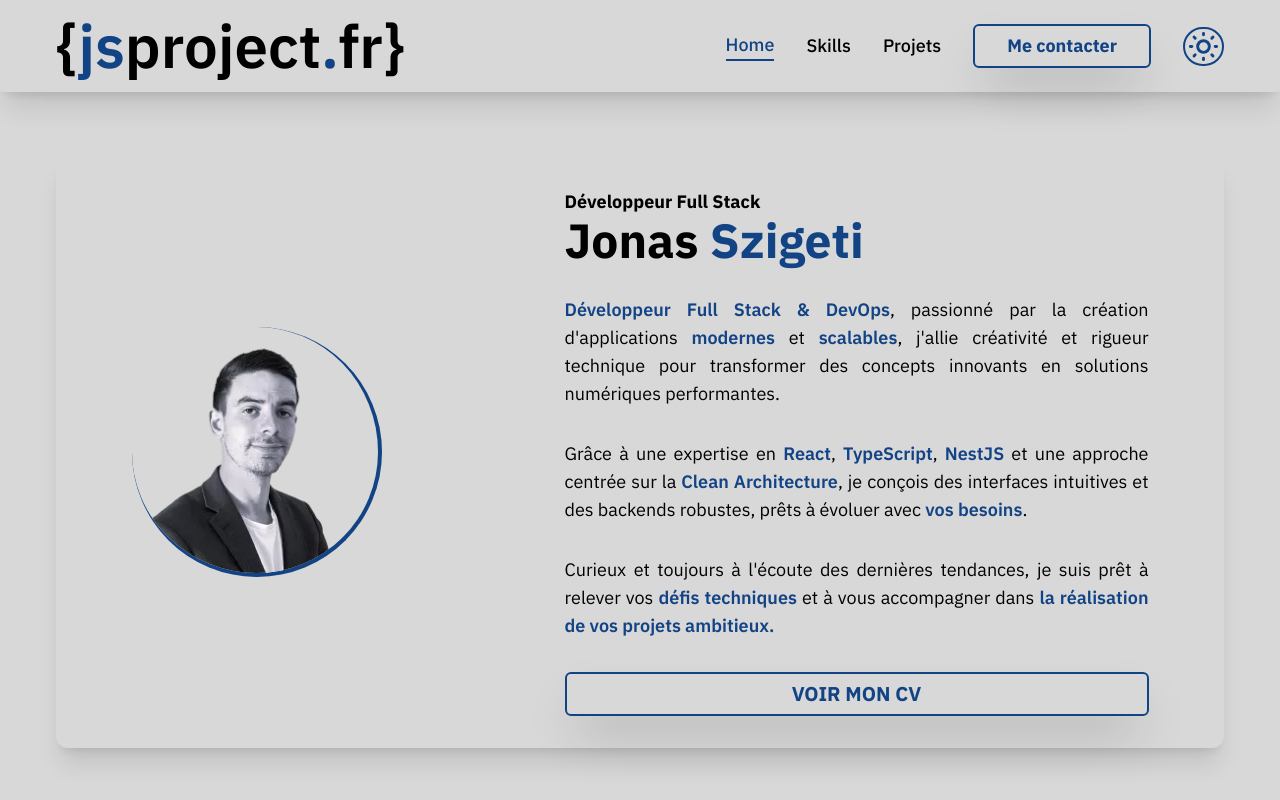
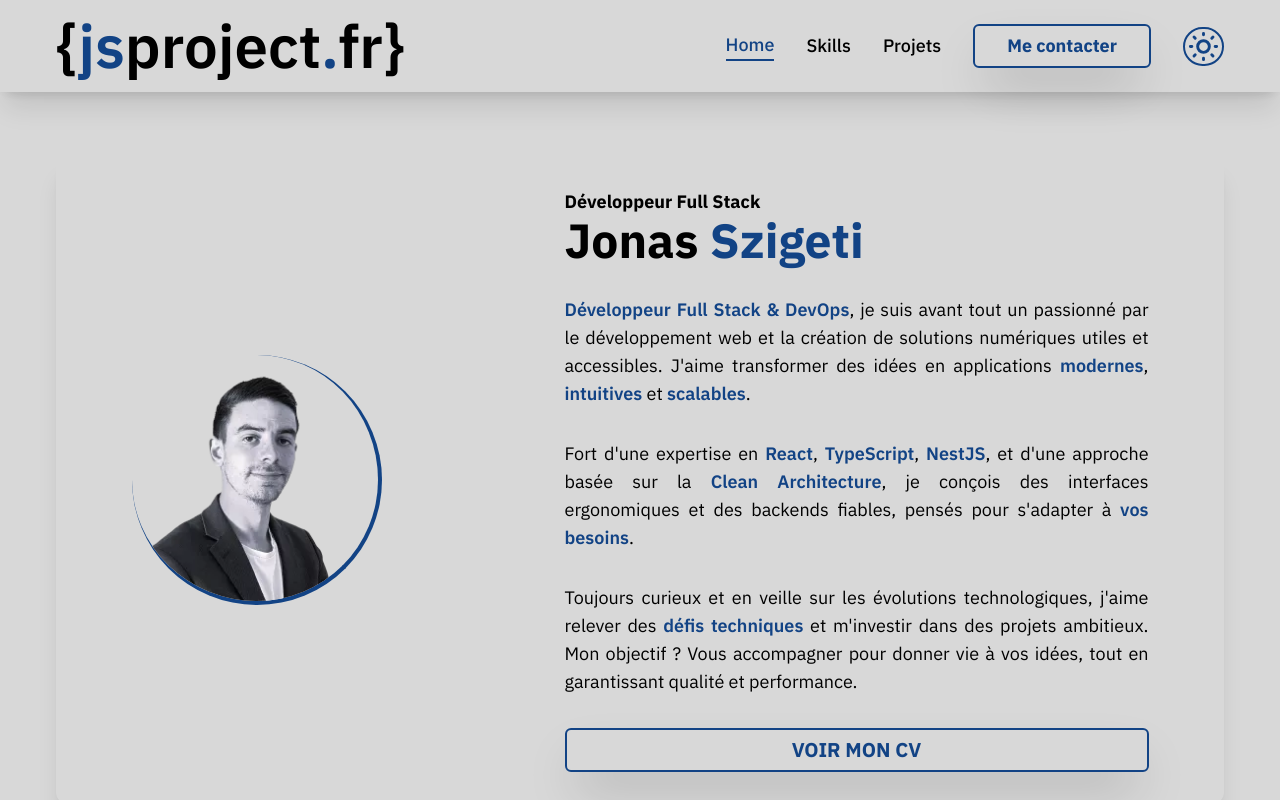
Before and after one commit to Jszigeti/portfolio-v1, a Next.js app: page / in a window 1280 px wide. Shown: the top 800 px of the page. Built offline with nearby package versions, Linux system fonts and the light colour scheme.

Commit message:
Updated presentation and resume version

```diff
--- a/components/Home/PresentationSection.tsx
+++ b/components/Home/PresentationSection.tsx
@@ -25,32 +25,33 @@ export default function PresentationSection() {
           <span className="text-accent font-semibold">
             Développeur Full Stack & DevOps
           </span>
-          , passionné par la création d&apos;applications{" "}
-          <span className="text-accent font-semibold">modernes</span> et{" "}
-          <span className="text-accent font-semibold">scalables</span>,
-          j&apos;allie créativité et rigueur technique pour transformer des
-          concepts innovants en solutions numériques performantes.{" "}
+          , je suis avant tout un passionné par le développement web et la
+          création de solutions numériques utiles et accessibles. J&apos;aime
+          transformer des idées en applications{" "}
+          <span className="text-accent font-semibold">modernes</span>,{" "}
+          <span className="text-accent font-semibold">intuitives</span> et{" "}
+          <span className="text-accent font-semibold">scalables</span>.
         </p>
         <p className="text-lg text-justify">
-          Grâce à une expertise en{" "}
+          Fort d&apos;une expertise en{" "}
           <span className="text-accent font-semibold">React</span>,{" "}
           <span className="text-accent font-semibold">TypeScript</span>,{" "}
-          <span className="text-accent font-semibold">NestJS</span> et une
-          approche centrée sur la{" "}
+          <span className="text-accent font-semibold">NestJS</span>, et
+          d&apos;une approche basée sur la{" "}
           <span className="text-accent font-semibold">Clean Architecture</span>,
-          je conçois des interfaces intuitives et des backends robustes, prêts à
-          évoluer avec{" "}
+          je conçois des interfaces ergonomiques et des backends fiables, pensés
+          pour s&apos;adapter à{" "}
           <span className="text-accent font-semibold">vos besoins</span>.
         </p>
         <p className="text-lg text-justify">
-          Curieux et toujours à l&apos;écoute des dernières tendances, je suis
-          prêt à relever vos{" "}
+          Toujours curieux et en veille sur les évolutions technologiques,
+          j&apos;aime relever des{" "}
           <span className="text-accent font-semibold">défis techniques</span> et
-          à vous accompagner dans{" "}
-          <span className="text-accent font-semibold">
-            la réalisation de vos projets ambitieux.
-          </span>
+          m&apos;investir dans des projets ambitieux. Mon objectif ? Vous
+          accompagner pour donner vie à vos idées, tout en garantissant qualité
+          et performance.
         </p>
+
         <Link href="/assets/CV_Jonas_Szigeti.pdf" target="_blank">
           <Button content="VOIR MON CV" className="text-xl" />
         </Link>
```
Also changed, not shown: 1 other file (tests, documents, lock files or other folders).
